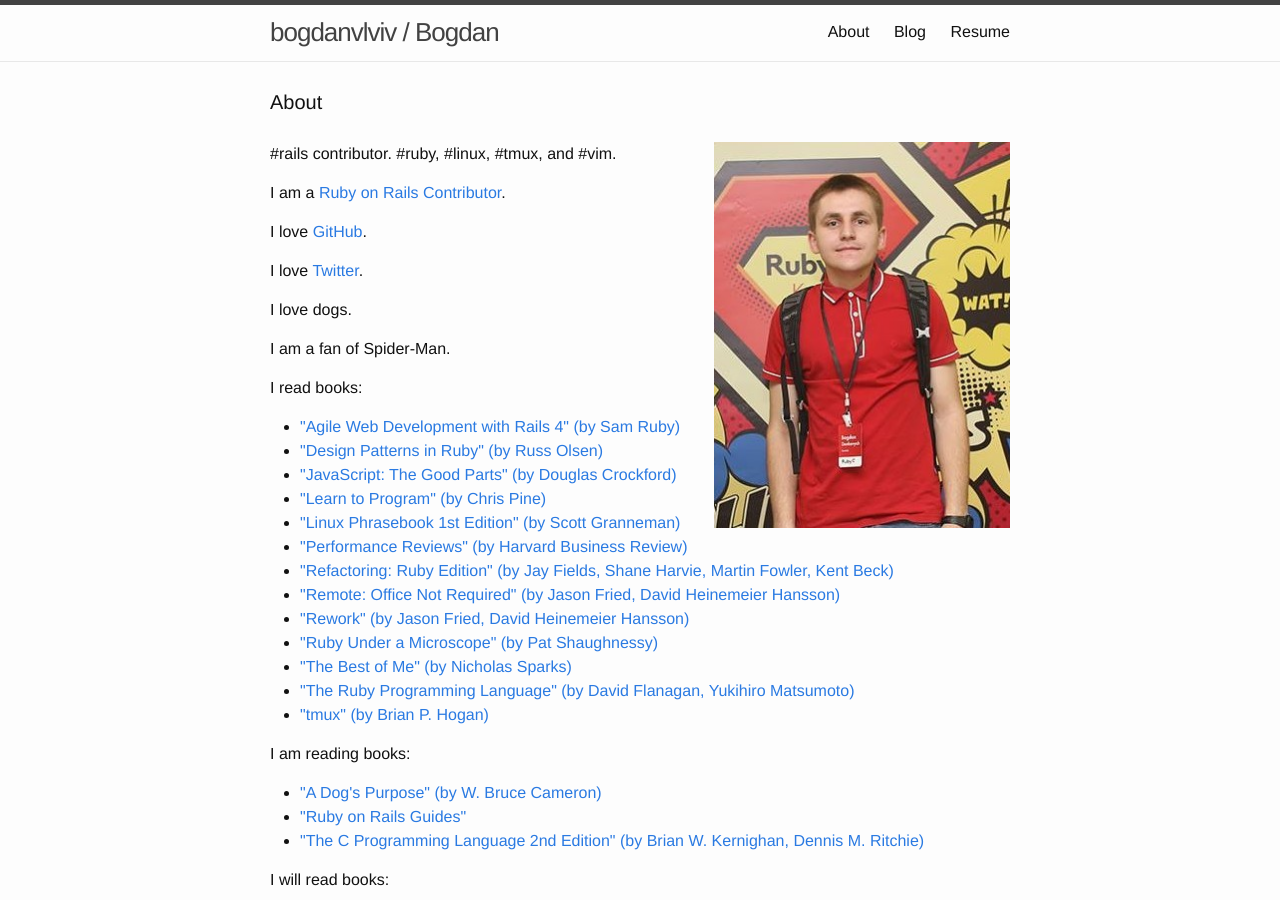
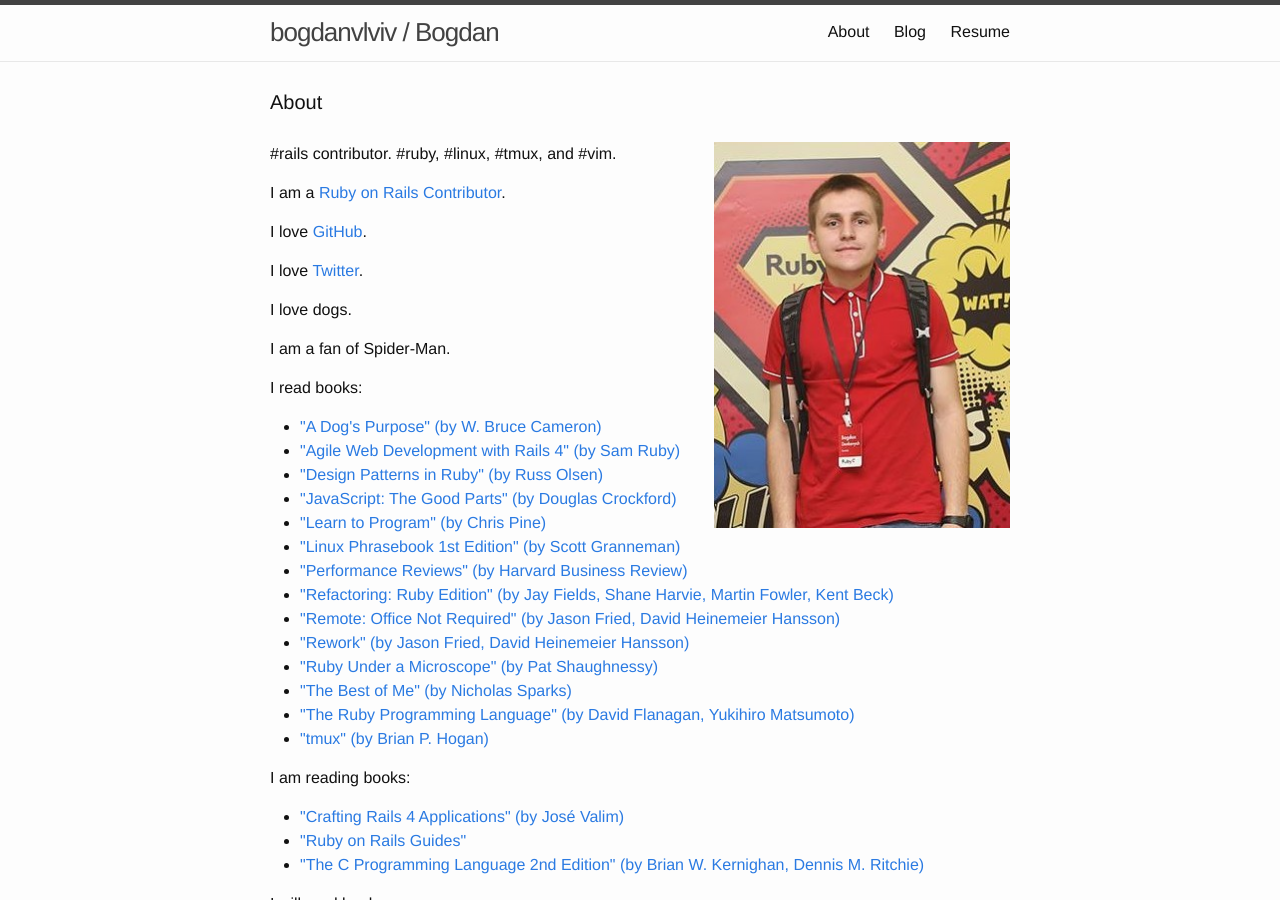
Before and after one commit to crowdpro3/bogdanvlviv.github.io, a Jekyll site: the page built from about.html, in a window 1280 px wide and 900 px high. Built offline with Jekyll 4.4.1, drawn with Linux system fonts in a browser that asks for light colours; comment, search, counter and statistics services are not loaded; some of the changed text lies outside the part shown.

Commit message:
Update list of books.
I read "A Dog's Purpose" (by W. Bruce Cameron)
I am reading "Crafting Rails 4 Applications" (by José Valim)

```diff
--- a/about.html
+++ b/about.html
@@ -33,67 +33,86 @@ permalink: /about.html
 <p>
   I read books:
 </p>
+
 <ul>
+  <li>
+    <a href="http://www.brucecameron.com/books/a-dog-s-purpose" target="_blank">
+      "A Dog's Purpose" (by W. Bruce Cameron)
+    </a>
+  </li>
+
   <li>
     <a href="https://pragprog.com/book/rails4/agile-web-development-with-rails-4" target="_blank">
       "Agile Web Development with Rails 4" (by Sam Ruby)
     </a>
   </li>
+
   <li>
     <a href="https://www.amazon.com/Design-Patterns-Ruby-Addison-Wesley-Professional/dp/0321490452" target="_blank">
       "Design Patterns in Ruby" (by Russ Olsen)
     </a>
   </li>
+
   <li>
     <a href="http://shop.oreilly.com/product/9780596517748.do" target="_blank">
       "JavaScript: The Good Parts" (by Douglas Crockford)
     </a>
   </li>
+
   <li>
     <a href="https://pine.fm/LearnToProgram" target="_blank">
       "Learn to Program" (by Chris Pine)
     </a>
   </li>
+
   <li>
     <a href="https://www.amazon.com/Linux-Phrasebook-Scott-Granneman/dp/0672328380" target="_blank">
       "Linux Phrasebook 1st Edition" (by Scott Granneman)
     </a>
   </li>
+
   <li>
     <a href="https://www.amazon.com/Performance-Reviews-HBR-20-Minute-Manager-ebook/dp/B00O92Q6FS" target="_blank">
       "Performance Reviews" (by Harvard Business Review)
     </a>
   </li>
+
   <li>
     <a href="https://www.amazon.com/gp/product/0321603508" target="_blank">
       "Refactoring: Ruby Edition" (by Jay Fields, Shane Harvie, Martin Fowler, Kent Beck)
     </a>
   </li>
+
   <li>
     <a href="https://37signals.com/remote" target="_blank">
       "Remote: Office Not Required" (by Jason Fried, David Heinemeier Hansson)
     </a>
   </li>
+
   <li>
     <a href="https://37signals.com/rework" target="_blank">
       "Rework" (by Jason Fried, David Heinemeier Hansson)
     </a>
   </li>
+
   <li>
     <a href="http://patshaughnessy.net/ruby-under-a-microscope" target="_blank">
       "Ruby Under a Microscope" (by Pat Shaughnessy)
     </a>
   </li>
+
   <li>
     <a href="http://nicholassparks.com/stories/the-best-of-me" target="_blank">
       "The Best of Me" (by Nicholas Sparks)
     </a>
   </li>
+
   <li>
     <a href="http://shop.oreilly.com/product/9780596516178.do" target="_blank">
       "The Ruby Programming Language" (by David Flanagan, Yukihiro Matsumoto)
     </a>
   </li>
+
   <li>
     <a href="https://pragprog.com/book/bhtmux/tmux" target="_blank">
       "tmux" (by Brian P. Hogan)
@@ -104,17 +123,20 @@ permalink: /about.html
 <p>
   I am reading books:
 </p>
+
 <ul>
   <li>
-    <a href="http://www.brucecameron.com/books/a-dog-s-purpose" target="_blank">
-      "A Dog's Purpose" (by W. Bruce Cameron)
+    <a href="https://pragprog.com/book/jvrails2/crafting-rails-4-applications" target="_blank">
+      "Crafting Rails 4 Applications" (by José Valim)
     </a>
   </li>
+
   <li>
     <a href="http://edgeguides.rubyonrails.org" target="_blank">
       "Ruby on Rails Guides"
     </a>
   </li>
+
   <li>
     <a href="https://www.amazon.com/Programming-Language-Brian-W-Kernighan/dp/0131103628" target="_blank">
       "The C Programming Language 2nd Edition" (by Brian W. Kernighan, Dennis M. Ritchie)
@@ -125,47 +147,50 @@ permalink: /about.html
 <p>
   I will read books:
 </p>
+
 <ul>
-  <li>
-    <a href="https://pragprog.com/book/jvrails2/crafting-rails-4-applications" target="_blank">
-      "Crafting Rails 4 Applications" (by José Valim)
-    </a>
-  </li>
   <li>
     <a href="https://www.nostarch.com/howlinuxworks2" target="_blank">
       "How Linux Works, 2nd Edition" (by Brian Ward)
     </a>
   </li>
+
   <li>
     <a href="http://shop.oreilly.com/product/9780596520847.do" target="_blank">
       "Learning SQL 2nd Edition" (by Alan Beaulieu)
     </a>
   </li>
+
   <li>
     <a href="http://shop.oreilly.com/product/0636920025061.do" target="_blank">
       "PostgreSQL: Up and Running" (by Regina O. Obe, Leo S. Hsu)
     </a>
   </li>
+
   <li>
     <a href="https://pragprog.com/book/dnvim2/practical-vim-second-edition" target="_blank">
       "Practical Vim, Second Edition" (by Drew Neil)
     </a>
   </li>
+
   <li>
     <a href="https://git-scm.com/book/uk/v2" target="_blank">
       "Pro Git 2nd Edition" (by Scott Chacon, Ben Straub)
     </a>
   </li>
+
   <li>
     <a href="http://shop.oreilly.com/product/0636920019664.do" target="_blank">
       "Sinatra: Up and Running" (by Alan Harris, Konstantin Haase)
     </a>
   </li>
+
   <li>
     <a href="https://www.amazon.com/Linux-System-Administration-Handbook-Edition/dp/0131480057" target="_blank">
       "UNIX and Linux System Administration Handbook 4th Edition" (by Evi Nemeth, Garth Snyder, Trent R. Hein, Ben Whaley)
     </a>
   </li>
+
   <li>
     <a href="http://shop.oreilly.com/product/0636920026358.do" target="_blank">
       "Vagrant: Up and Running" (by Mitchell Hashimoto)
```
